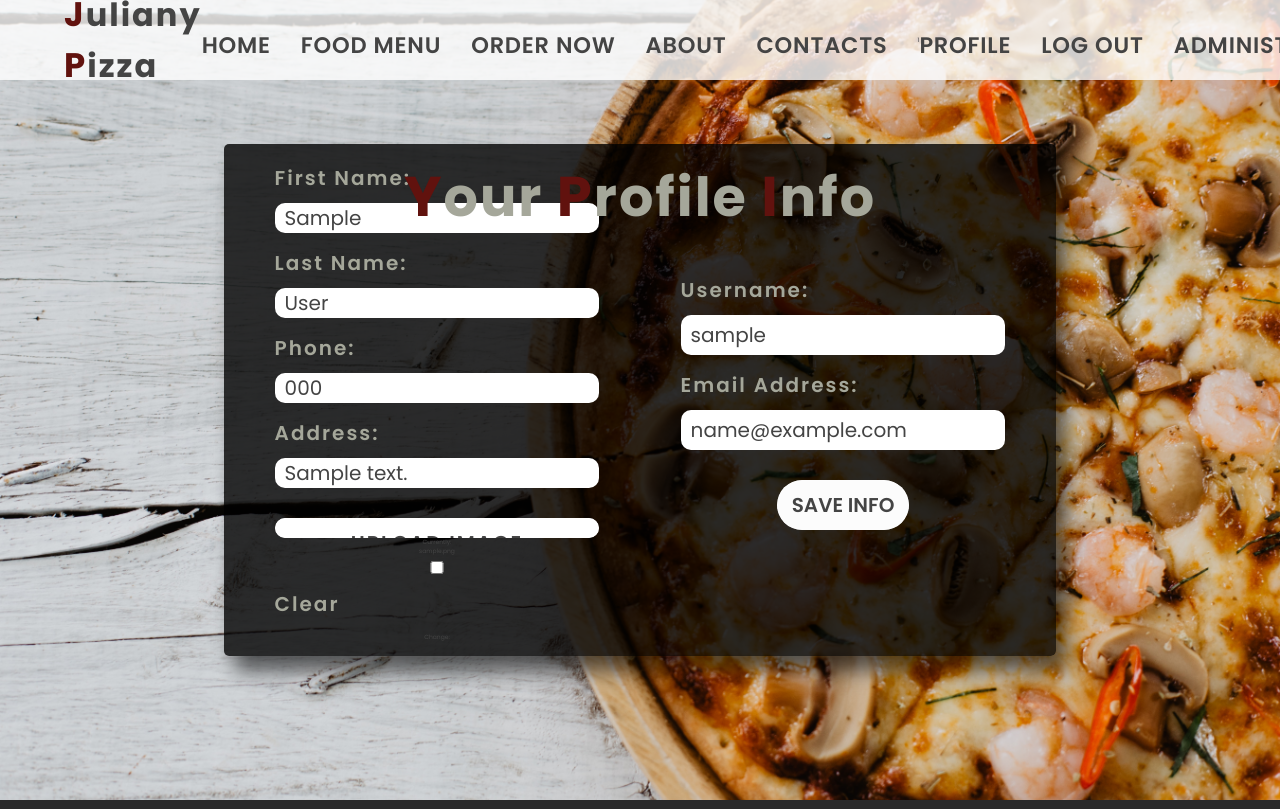
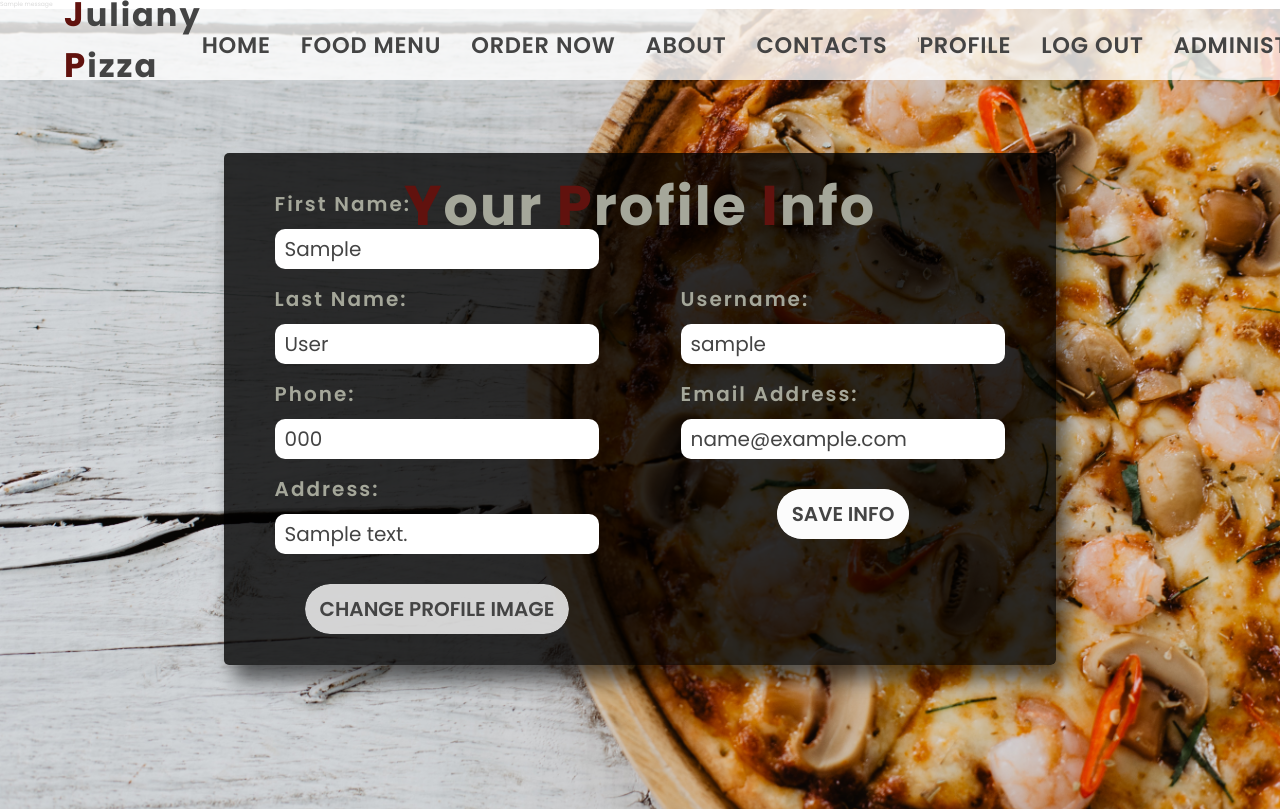
Before and after one commit to kzborisov/Juliany-Pizza, a Django app: page /profile/1 in a window 1280 px wide. Run offline with Django 3.2, Linux system fonts and the light colour scheme; a user stored in the database is signed in; tables that the repository leaves empty hold one stand-in row (values such as "Sample post"); one stand-in notice (Sample message) is shown.

Commit message:
Profile page refactoring

```diff
--- a/juliany_pizza/home/forms.py
+++ b/juliany_pizza/home/forms.py
@@ -13,12 +13,10 @@ class ProfileDetailsForm(forms.ModelForm):
         self.fields['last_name'].widget.attrs['placeholder'] = 'Enter Your Last Name'
         self.fields['phone'].widget.attrs['placeholder'] = 'Enter your phone (e.g 0899999999)'
         self.fields['address'].widget.attrs['placeholder'] = 'Enter Your Address'
-        self.fields['image'].label = 'Upload Image'
-        self.fields['image'].label_suffix = ''
 
     class Meta:
         model = Profile
-        fields = '__all__'
+        exclude = ('image',)
 
 
 class CustomUserDetailsForm(forms.ModelForm):
--- a/juliany_pizza/home/views.py
+++ b/juliany_pizza/home/views.py
@@ -1,3 +1,4 @@
+from django.contrib import messages
 from django.contrib.auth.mixins import LoginRequiredMixin
 from django.http import HttpResponseRedirect
 from django.urls import reverse_lazy
@@ -20,7 +21,6 @@ class ProfileView(LoginRequiredMixin, UpdateView):
     def get_context_data(self, **kwargs):
         context = super().get_context_data(**kwargs)
         profile = Profile.objects.get(pk=self.kwargs['pk'])
-        print(profile.pk, self.request.user.pk)
 
         if 'profile_form' not in context:
             context['profile_form'] = self.form_class(instance=profile)
@@ -34,7 +34,7 @@ class ProfileView(LoginRequiredMixin, UpdateView):
         self.object = self.get_object()
 
         profile = Profile.objects.get(pk=self.kwargs['pk'])
-        profile_form = self.form_class(request.POST, instance=profile)
+        profile_form = self.form_class(request.POST, request.FILES, instance=profile)
         user_form = self.second_form_class(request.POST, instance=self.request.user)
 
         if profile_form.is_valid() and user_form.is_valid():
@@ -43,13 +43,14 @@ class ProfileView(LoginRequiredMixin, UpdateView):
             profile = profile_form.save(commit=False)
             profile.user = user
             profile.save()
+            messages.success(self.request, 'User data successfully saved!')
             return HttpResponseRedirect(self.get_success_url())
 
         else:
             return self.render_to_response(
                 self.get_context_data(
-                    form=profile_form,
-                    form2=user_form,
+                    profile_form=profile_form,
+                    user_form=user_form,
                 ),
             )
 
--- a/static/assets/css/buttons.css
+++ b/static/assets/css/buttons.css
@@ -75,7 +75,3 @@
 .btn--fill-left:hover:before {
     width: 100%;
 }
-
-.btn--redirect {
-
-}
--- a/static/assets/css/style.css
+++ b/static/assets/css/style.css
@@ -370,6 +370,7 @@ nav {
     flex-direction: row;
     position: relative;
     height: 80%;
+    animation: fadeIn 2s ease backwards;
 }
 
 .profile__form label {
@@ -391,66 +392,3 @@ nav {
     border-radius: 1rem;
     padding: 0 1rem;
 }
-
-#id_image {
-    display: none;
-}
-
-label[for="id_image"] {
-    font-size: 2rem;
-    font-weight: 600;
-    color: var(--font-color);
-    background: #fff;
-    text-align: center;
-    text-transform: uppercase;
-    margin: 2rem auto 0;
-    padding: 1rem 1.5rem;
-    border: none;
-    border-radius: 10rem;
-    transition: all 0.3s;
-    position: relative;
-    overflow: hidden;
-    z-index: 1;
-    cursor: pointer;
-}
-
-
-label[for="id_image"]:after {
-    content: "";
-    position: absolute;
-    bottom: 0;
-    left: 0;
-    width: 100%;
-    height: 100%;
-    background-color: var(--almost-transparent-white);
-    border-radius: 10rem;
-    z-index: -2;
-}
-
-label[for="id_image"]:before {
-    content: "";
-    position: absolute;
-    bottom: 0;
-    left: 0;
-    width: 0%;
-    height: 100%;
-    background-color: var(--delta);
-    transition: all 0.3s;
-    border-radius: 10rem;
-    z-index: -1;
-}
-
-label[for="id_image"]:hover {
-    color: #fff;
-}
-
-label[for="id_image"]:hover:before {
-    width: 100%;
-}
-
-.image-preview {
-    margin: 0 0 1rem;
-    min-height: 250px;
-    flex: 1 0 75%;
-    background-color: #c1c1c1;
-}
--- a/templates/base/base.html
+++ b/templates/base/base.html
@@ -56,6 +56,7 @@
 <main class="content">
 
     {% include 'includes/navigation.html' %}
+    {% include 'includes/messages.html' %}
 
     {% block content %}{% endblock content %}
 
--- a/templates/home/profile.html
+++ b/templates/home/profile.html
@@ -7,8 +7,6 @@
 {% block content %}
     <section class="profile">
         <div class="profile-container">
-
-
             <form method="POST" action="{% url 'profile' user.id %}" class="generic-form profile__form"
                   enctype="multipart/form-data">
                 <div class="profile__heading-container">
@@ -19,11 +17,17 @@
                 {% csrf_token %}
                 <div class="flexed profile__profile-form">
                     {{ profile_form }}
+                    {% if profile_form.errors %}
+                        {{ profile_form.error }}
+                    {% endif %}
+                    <a href="#" class="btn--fill-left">Change Profile Image</a>
                 </div>
                 <div class="flexed profile__user-form">
                     {{ user_form }}
+                    {% if user_form.errors %}
+                        {{ user_form.error }}
+                    {% endif %}
                     <button class="btn--fill-left">Save Info</button>
-
                 </div>
             </form>
         </div>
--- /dev/null
+++ b/templates/includes/messages.html
@@ -0,0 +1,14 @@
+{% if messages %}
+    <ul class="messages">
+        {% for message in messages %}
+            <li{% if message.tags %} class="{{ message.tags }}"{% endif %}>{{ message }}</li>
+        {% endfor %}
+    </ul>
+{% endif %}
+
+
+<script>
+    document.getElementById("uploadBtn").onchange = function () {
+        document.getElementById("uploadFile").value = this.value;
+    };
+</script>
--- /dev/null
+++ b/templates/utils/custom-image-field-widget.html
@@ -0,0 +1,2 @@
+{#<img src="{{ widget }}" alt="Widget url">#}
+<p>{{ widget }}</p>
```
Also changed, not shown: juliany_pizza/authentication/admin.py (+7 -2 lines), static/assets/css/forms.css (line endings or trailing spaces).
